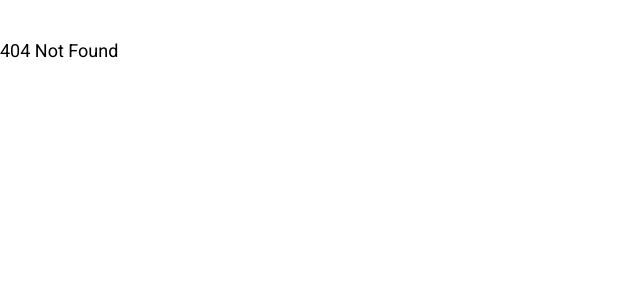
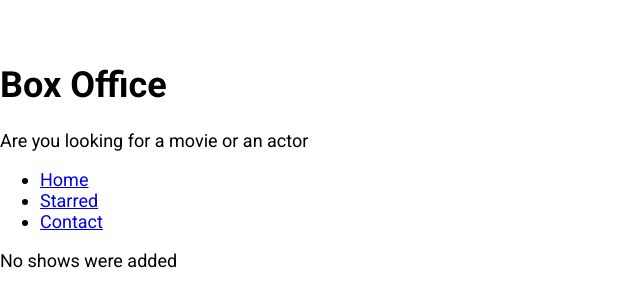
Before and after one commit to tanmaymishra1551/Box-Office, a React (Create React App) app: page /starred in a window 1280 px wide. Before the commit this address had no page. Shown: the top 306 px of the page, without its empty margins (0-640 px from the left). Built offline with nearby package versions, Linux system fonts and the light colour scheme.

Commit message:
Finished starred page

```diff
--- a/src/App.js
+++ b/src/App.js
@@ -4,7 +4,7 @@
 
 import Home from "./pages/Home";
 import Show from "./pages/Show";
-import About from "./pages/Starred";
+import Starred from "./pages/Starred";
 
 function App() {
   return (
@@ -12,8 +12,8 @@
         <Route exact path="/">
           <Home />
         </Route>
-        <Route exact path="/about">
-          <About />
+        <Route exact path="/starred">
+          <Starred />
         </Route>
         <Route exact path="/show/:id">
           <Show />
--- a/src/components/Navs.js
+++ b/src/components/Navs.js
@@ -3,7 +3,7 @@
 
 const LINKS = [
     { to: "/", text: "Home" },
-    { to: "/about", text: "About" },
+    { to: "/starred", text: "Starred" },
     { to: "/contact", text: "Contact" }
 
 ]
--- a/src/pages/Starred.js
+++ b/src/pages/Starred.js
@@ -1,10 +1,44 @@
 import React from 'react';
+import { useEffect, useState } from 'react';
 import MainPageLayout from '../components/MainPageLayout';
+import { apiGet } from '../components/misc/config';
+import { useShows } from '../components/misc/custom-hooks';
+import ShowGrid from '../components/show/ShowGrid';
 
-const About = () => {
-    return (
-        <MainPageLayout>This is Starred page</MainPageLayout>
-    )
-}
+const Starred = () => {
+    const [starred] = useShows();
 
-export default About;
+    const [shows, setShows] = useState(null);
+    const [isLoading, setIsLoading] = useState(true);
+    const [error, setError] = useState(null);
+
+    useEffect(() => {
+
+        if (starred && starred.length > 0) {
+            const promises = starred.map(showId => apiGet(`/shows/${showId}`))
+            Promise.all(promises)
+            .then(apiData => apiData.map(show => ({show})))
+            .then(results => {
+               setShows(results);
+               setIsLoading(false);
+            }).catch(err =>{
+                setError(err.message);
+                setIsLoading(false)
+            });
+        } else {
+            setIsLoading(false)
+        }
+
+    },[starred]);
+
+            return (
+            <MainPageLayout>
+                {isLoading && <div>Shows are still loading</div>}
+                {error && <div>Error occured:{error}</div>}
+                {!isLoading && !shows && <div>No shows were added</div>}
+                {!isLoading && !error && shows && <ShowGrid data={shows}/>}
+            </MainPageLayout>
+            );
+};
+
+export default Starred;
```
